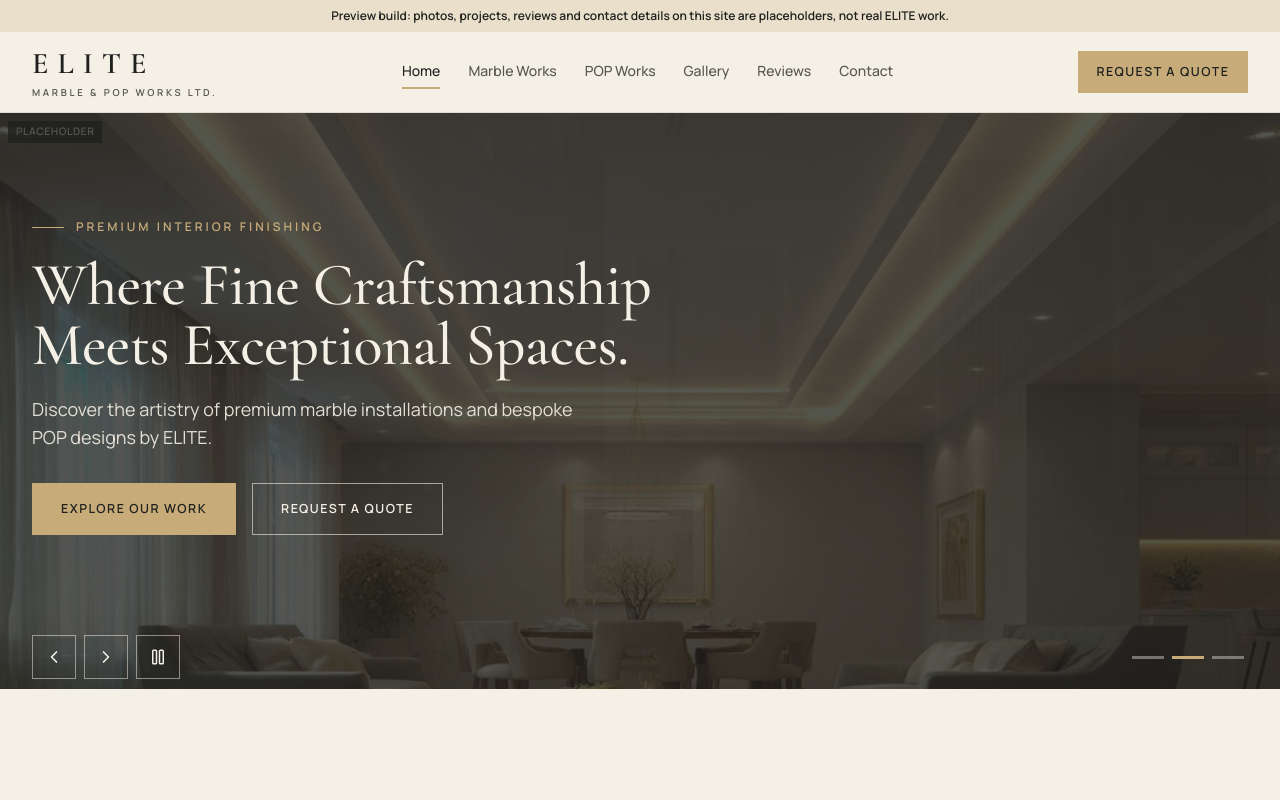
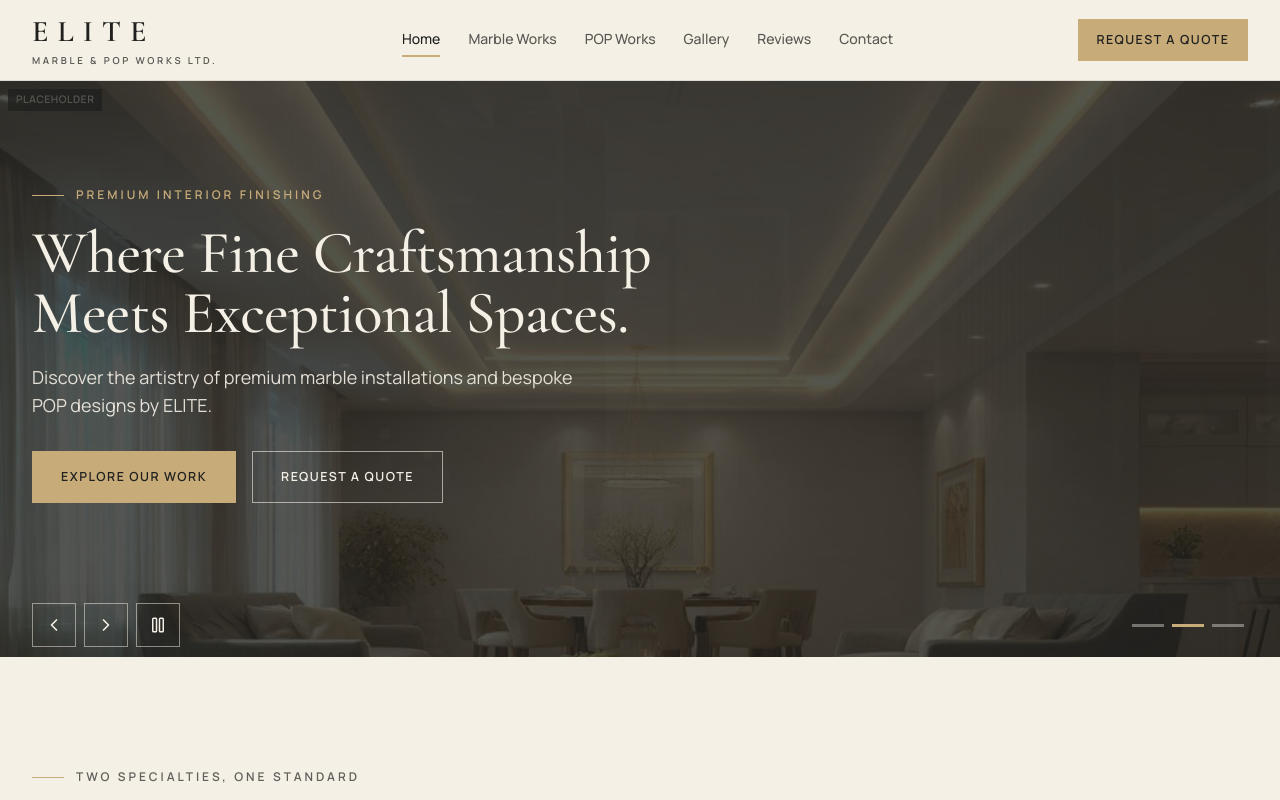
Before and after one commit to BrilliantDev001/elite-marble-pop, a React (Vite) app in the folder client/: page / in a window 1280 px wide. Shown: the top 800 px of the page. Built offline with nearby package versions, Linux system fonts and the light colour scheme; no server answers.

Commit message:
Allow marking a sample project as real, once its placeholder photos are replaced

```diff
--- a/client/src/layouts/MainLayout.jsx
+++ b/client/src/layouts/MainLayout.jsx
@@ -2,7 +2,7 @@ import { useEffect } from "react";
 import { Outlet, useLocation } from "react-router-dom";
 import Header from "../components/layout/Header";
 import Footer from "../components/layout/Footer";
-import { siteConfig } from "../data/siteConfig";
+// import { siteConfig } from "../data/siteConfig";
 
 // Wraps every public page with the header and footer.
 // <Outlet /> is where the current page is displayed.
@@ -30,12 +30,12 @@ export default function MainLayout() {
         Skip to main content
       </a>
 
-      {siteConfig.demoMode && (
+      {/* {siteConfig.demoMode && (
         <p className="bg-gold/25 px-4 py-2 text-center text-xs font-semibold">
           Preview build: photos, projects, reviews and contact details on this site are
           placeholders, not real ELITE work.
         </p>
-      )}
+      )} */}
 
       <Header />
 
```
